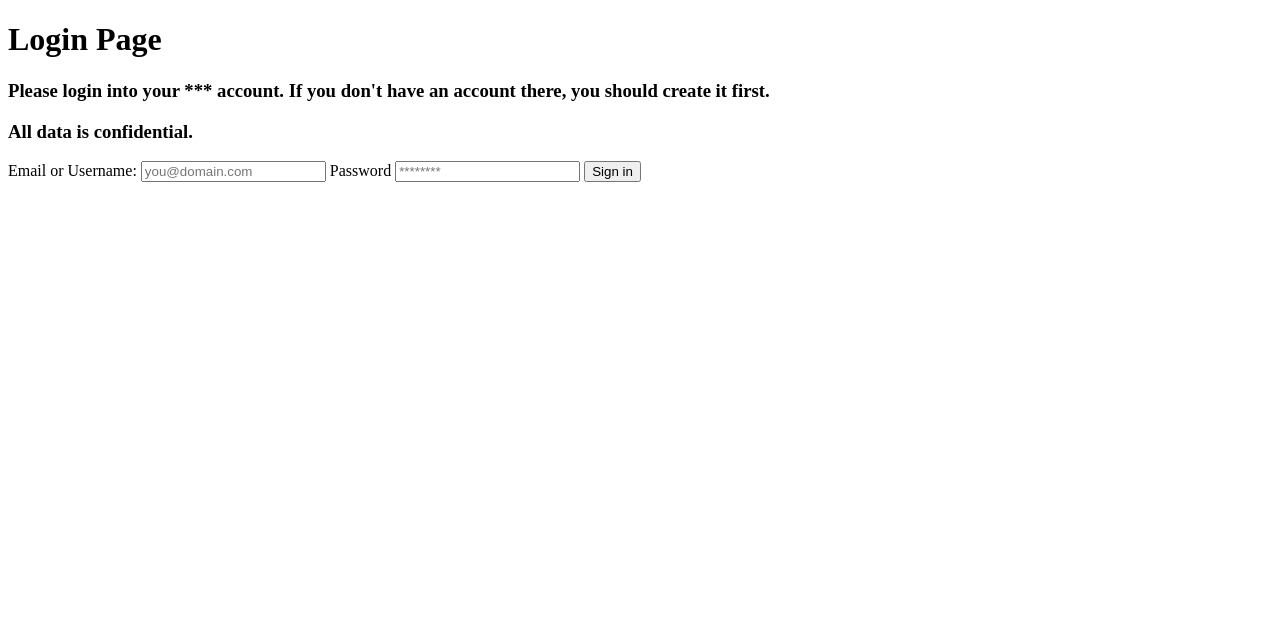
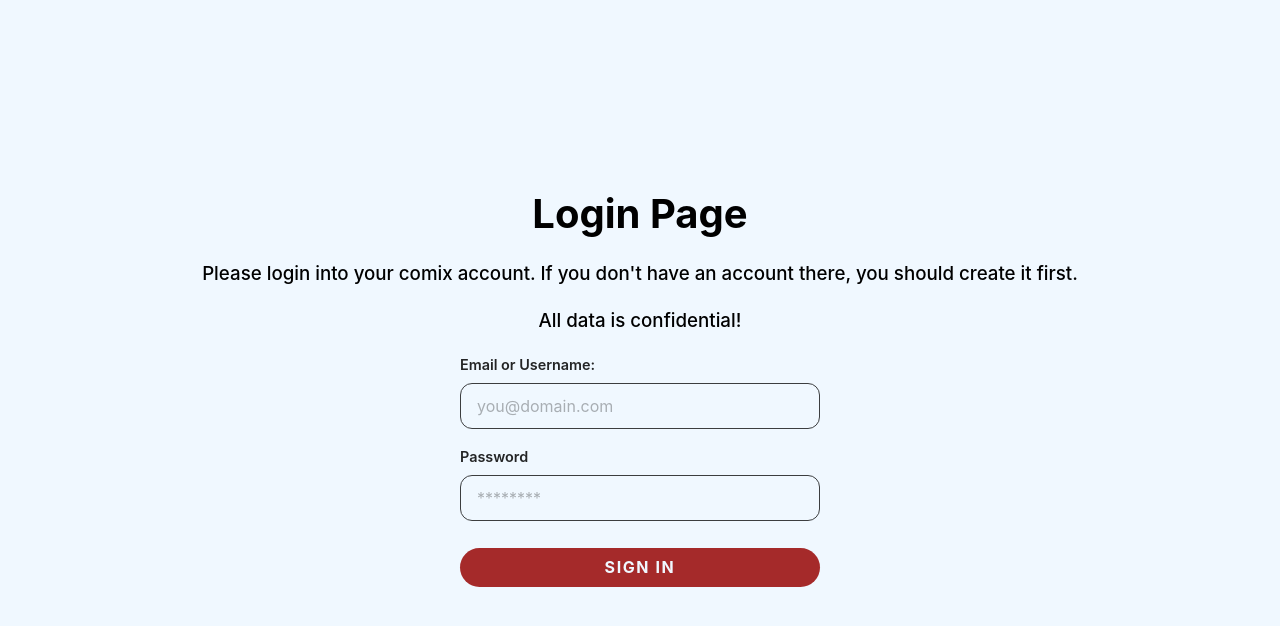
Before and after one commit to valeria-chelushkina/manhwa-notification-bot, a website: page src/miniApp/public/index.html in a window 1280 px wide. Drawn offline with Linux system fonts and the light colour scheme; a script that the page names is missing.

Commit message:
link miniapp to bot + add style.

```diff
--- a/src/commands/actions/onStartAction.js
+++ b/src/commands/actions/onStartAction.js
@@ -1,4 +1,5 @@
 import { startMessage } from "../messages/startMessage.js";
+import { loginMessage } from "../messages/loginMessage.js";
 
 export async function onStartAction(ctx) {
   const chatId = ctx.chat.id;
@@ -17,5 +18,5 @@ export async function onStartAction(ctx) {
     );
   }
 
-  await startMessage(ctx);
+  await loginMessage(ctx);
 }
--- a/src/miniApp/public/index.html
+++ b/src/miniApp/public/index.html
@@ -3,15 +3,17 @@
   <head>
     <meta charset="UTF-8" />
     <meta name="viewport" content="width=device-width, initial-scale=1.0" />
+    <link rel="stylesheet" href="style.css">
     <title>Login page</title>
   </head>
   <body>
+    <main>
       <h1>Login Page</h1>
       <h3>
-      Please login into your *** account. If you don't have an account there,
+        Please login into your comix account. If you don't have an account there,
         you should create it first.
       </h3>
-    <h3>All data is confidential.</h3>
+      <h3>All data is confidential!</h3>
       <form id="field">
         <label for="username">Email or Username:</label>
         <input type="text" id="username" placeholder="you@domain.com" />
@@ -21,6 +23,8 @@
       </form>
 
       <p id="status-message"></p>
+    </main>
+
     <script src="https://telegram.org/js/telegram-web-app.js"></script>
     <script src="./index.js"></script>
   </body>
--- /dev/null
+++ b/src/miniApp/public/style.css
@@ -0,0 +1,109 @@
+:root {
+	font-family: Inter, system-ui, Avenir, Helvetica, Arial, sans-serif;
+	font-size: 16px;
+	--bg-color: var(--tg-theme-bg-color, rgb(240, 248, 255));
+	--text-color: var(--tg-theme-text-color, rgb(0, 0, 0));
+	--button-color: var(--tg-theme-button-color, rgb(165, 42, 42));
+	--button-text-color: var(--tg-theme-button-text-color, rgb(240, 248, 255));
+	--link-color: var(--tg-theme-link-color, rgb(0, 132, 255));
+}
+
+* {
+	margin: 0;
+	box-sizing: border-box;
+	transition: all 200ms ease-in-out;
+}
+
+body {
+	height: 100vh;
+	background-color: var(--bg-color);
+	color: var(--text-color);
+}
+
+main {
+	display: flex;
+	flex-direction: column;
+	align-items: center;
+	justify-content: center;
+	gap: 1rem;
+    text-align: center;
+    height: 100%;
+	gap: 1.5rem;
+	padding: 2rem;
+}
+
+main h1 {
+	font-size: 2.5rem;
+	font-weight: 700;
+}
+
+main h3 {
+	font-weight: 500;
+}
+
+button {
+	padding: 0.6rem 1rem;
+	font-size: 1rem;
+	border: 0;
+	border-radius: 1.5rem;
+	cursor: pointer;
+	text-transform: uppercase;
+	font-weight: 700;
+	font-family: Inter;
+	letter-spacing: 0.1rem;
+}
+
+button:active {
+	scale: 1.1;
+}
+
+#field {
+    display: flex;
+    flex-direction: column;
+    width: 100%;
+    max-width: 360px;
+    gap: 1.2rem;
+    text-align: left;
+}
+
+#field label {
+    font-size: 0.9rem;
+    font-weight: 600;
+    opacity: 0.85;
+    margin-bottom: -0.6rem;
+}
+
+#field input {
+    width: 100%;
+    padding: 0.75rem 1rem;
+    font-size: 1rem;
+    font-family: inherit;
+    background-color: transparent;
+    color: var(--text-color);
+    border: 1.5px solid var(--text-color);
+    border-radius: 0.75rem;
+    outline: none;
+    opacity: 0.75;
+}
+
+#field input:focus {
+    opacity: 1;
+    border-color: var(--link-color);
+    box-shadow: 0 0 0 3px rgba(0, 132, 255, 0.15);
+}
+
+#field input::placeholder {
+    color: var(--text-color);
+    opacity: 0.4;
+}
+
+#field button {
+    margin-top: 0.5rem;
+    background-color: var(--button-color);
+    color: var(--button-text-color);
+    width: 100%;
+}
+
+#field button:hover {
+    opacity: 0.9;
+}
```
Also changed, not shown: src/commands/messages/loginMessage.js (added, +21 -0 lines), src/ui/keyboard.js (+11 -0 lines). Lines whose indentation alone changed are shown as unchanged.
